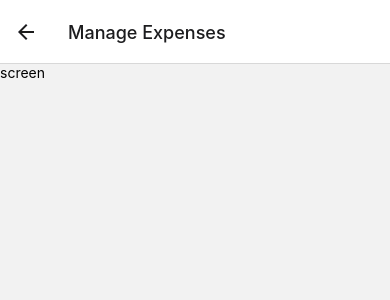
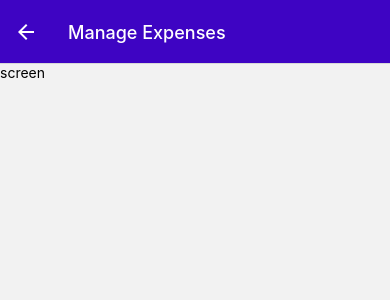
Before and after one commit to Bartek-Wieckowski/react-native-expense-app, a React Native app: screen /ManageExpense in a window 390 px wide. Shown: the top 300 px of the page. Built offline with nearby package versions, Linux system fonts and the light colour scheme.

Commit message:
add styles header in manage expanses and add presentation modal to ios

```diff
--- a/App.jsx
+++ b/App.jsx
@@ -60,13 +60,19 @@
     <>
       <StatusBar style="auto" />
       <NavigationContainer>
-        <Stack.Navigator>
+        <Stack.Navigator
+          screenOptions={{
+            headerStyle: { backgroundColor: GlobalStyles.colors.primary500 },
+            headerTintColor: 'white',
+          }}
+        >
           <Stack.Screen name="ExpensesOverview" component={ExpensesOverview} options={{ headerShown: false }} />
           <Stack.Screen
             name="ManageExpense"
             component={ManageExpense}
             options={{
               title: 'Manage Expenses',
+              presentation: 'modal',
             }}
           />
         </Stack.Navigator>
```
